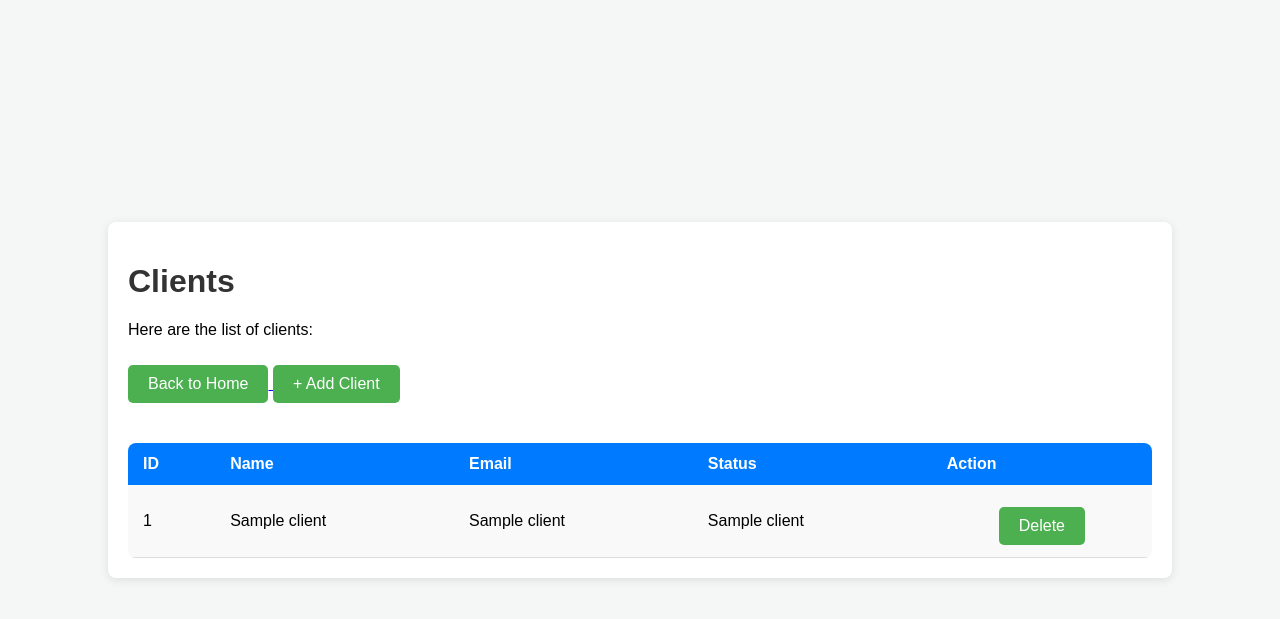
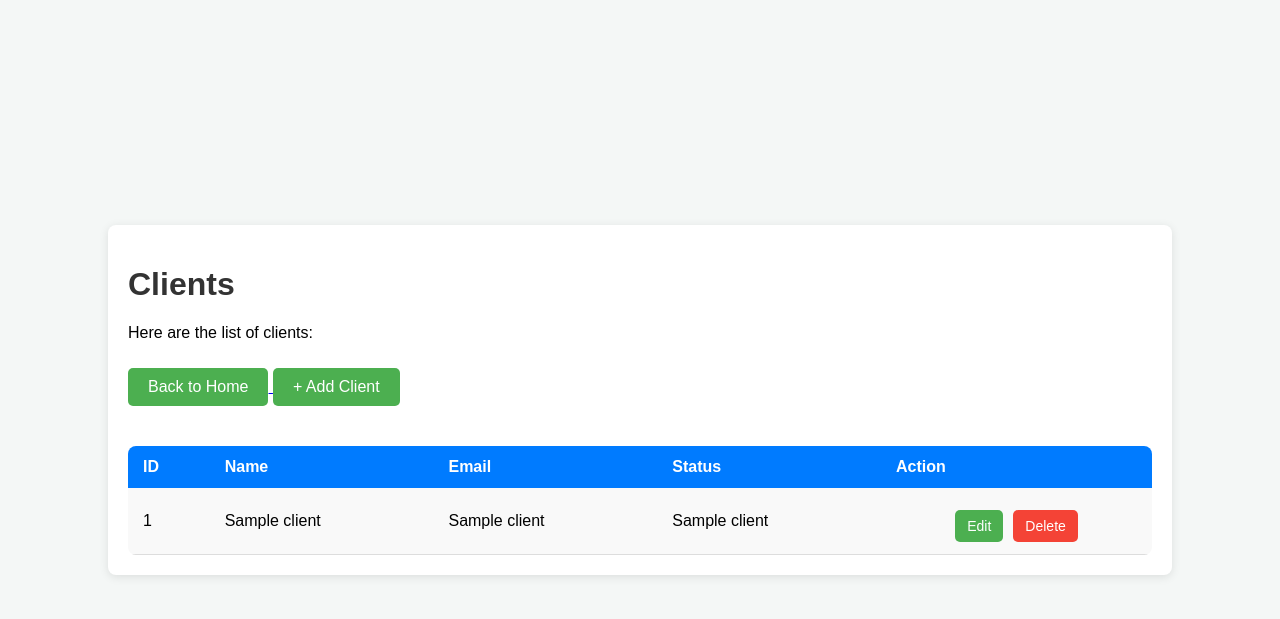
Before and after one commit to igornunespatricio/flask-app, a Flask app: template templates/clients.html in a window 1280 px wide. Shown: the top 619 px of the page. Run offline with Flask 3, Linux system fonts and the light colour scheme; the template is opened without the code that fills it: most values are stand-ins (such as "Sample title", 1, 10 or a date in 2020).

Commit message:
adding edit functionality to clients

```diff
--- a/app.py
+++ b/app.py
@@ -248,5 +248,28 @@
     return redirect(url_for("payments"))
 
 
+@app.route("/edit_client", methods=["POST"])
+def edit_client():
+    if "user_email" not in session:
+        flash("Please log in to access this page.", "error")
+        return redirect(url_for("login"))
+
+    # Get the user-specific database path
+    user_email = session["user_email"]
+    user_db_path = os.path.join(databases_dir, f"{user_email}_db.sqlite")
+    user_db = UserSpecificDatabase(user_db_path)
+
+    # Get client data from form
+    client_id = request.form["client_id"]
+    name = request.form["name"]
+    email = request.form["email"]
+    status = request.form["status"]
+
+    # Update the client in the database
+    user_db.update_client(client_id, name, email, status)
+    flash("Client updated successfully!", "success")
+    return redirect(url_for("clients"))
+
+
 if __name__ == "__main__":
     app.run(debug=True)
--- a/static/style.css
+++ b/static/style.css
@@ -243,3 +243,39 @@
 button {
     margin-top: 10px;
 }
+
+
+.action-buttons {
+    display: flex;
+    gap: 10px; /* Adjust spacing between buttons */
+    justify-content: center; /* Center align buttons horizontally */
+    align-items: center; /* Center align buttons vertically */
+}
+
+.edit-button, .delete-button {
+    padding: 8px 12px;
+    border: none;
+    border-radius: 5px;
+    cursor: pointer;
+    font-size: 14px;
+}
+
+.edit-button {
+    background-color: #4CAF50;
+    color: white;
+}
+
+.delete-button {
+    background-color: #f44336;
+    color: white;
+}
+
+
+.edit-client-form {
+    display: none;
+    margin-top: 20px;
+    padding: 20px;
+    border: 1px solid #ccc;
+    border-radius: 10px;
+    background-color: #f9f9f9;
+}
--- a/templates/clients.html
+++ b/templates/clients.html
@@ -38,6 +38,29 @@
             </form>
         </div>
 
+        <!-- Edit Client Form -->
+        <div id="edit-client-form" class="edit-client-form" style="display: none;">
+            <form action="{{ url_for('edit_client') }}" method="POST">
+                <input type="hidden" id="edit-client-id" name="client_id">
+
+                <label for="edit-name">Name:</label><br>
+                <input type="text" id="edit-name" name="name" required><br><br>
+
+                <label for="edit-email">Email:</label><br>
+                <input type="email" id="edit-email" name="email" required><br><br>
+
+                <label for="edit-status">Status:</label><br>
+                <select id="edit-status" name="status" required>
+                    <option value="Active">Active</option>
+                    <option value="Inactive">Inactive</option>
+                </select><br><br>
+
+                <button type="submit" class="edit-button">Submit</button>
+                <button type="button" onclick="toggleEditForm()" class="cancel-button">Cancel</button>
+            </form>
+        </div>
+
+
         <!-- Displaying clients -->
         <table>
             <thead>
@@ -57,10 +80,16 @@
                     <td>{{ client[2] }}</td> <!-- client[2] is the Email -->
                     <td>{{ client[3] }}</td> <!-- client[3] is the Status -->
                     <td>
-                        <form action="{{ url_for('delete_client') }}" method="POST" onsubmit="return confirmDeletion();">
-                            <input type="hidden" name="client_id" value="{{ client[0] }}">
-                            <button type="submit" class="delete-button">Delete</button>
-                        </form>
+                        <div class="action-buttons">
+                            <!-- Edit Button -->
+                            <button type="button" class="edit-button" onclick="toggleEditForm('{{ client[0] }}', '{{ client[1] }}', '{{ client[2] }}', '{{ client[3] }}')">Edit</button>
+
+                            <!-- Delete Form -->
+                            <form action="{{ url_for('delete_client') }}" method="POST" onsubmit="return confirmDeletion();" style="display: inline;">
+                                <input type="hidden" name="client_id" value="{{ client[0] }}">
+                                <button type="submit" class="delete-button">Delete</button>
+                            </form>
+                        </div>
                     </td>
                 </tr>
                 {% else %}
@@ -85,6 +114,21 @@
         function confirmDeletion() {
             return confirm("Are you sure you want to delete this client?");
         }
+        function toggleEditForm(clientId = '', name = '', email = '', status = '') {
+            const form = document.getElementById("edit-client-form");
+
+            if (form.style.display === "none" || form.style.display === "") {
+                form.style.display = "block";
+
+                // Prefill form with client data
+                document.getElementById("edit-client-id").value = clientId;
+                document.getElementById("edit-name").value = name;
+                document.getElementById("edit-email").value = email;
+                document.getElementById("edit-status").value = status;
+            } else {
+                form.style.display = "none";
+            }
+        }
     </script>
 </body>
 </html>
```
Also changed, not shown: db.py (+7 -0 lines).
